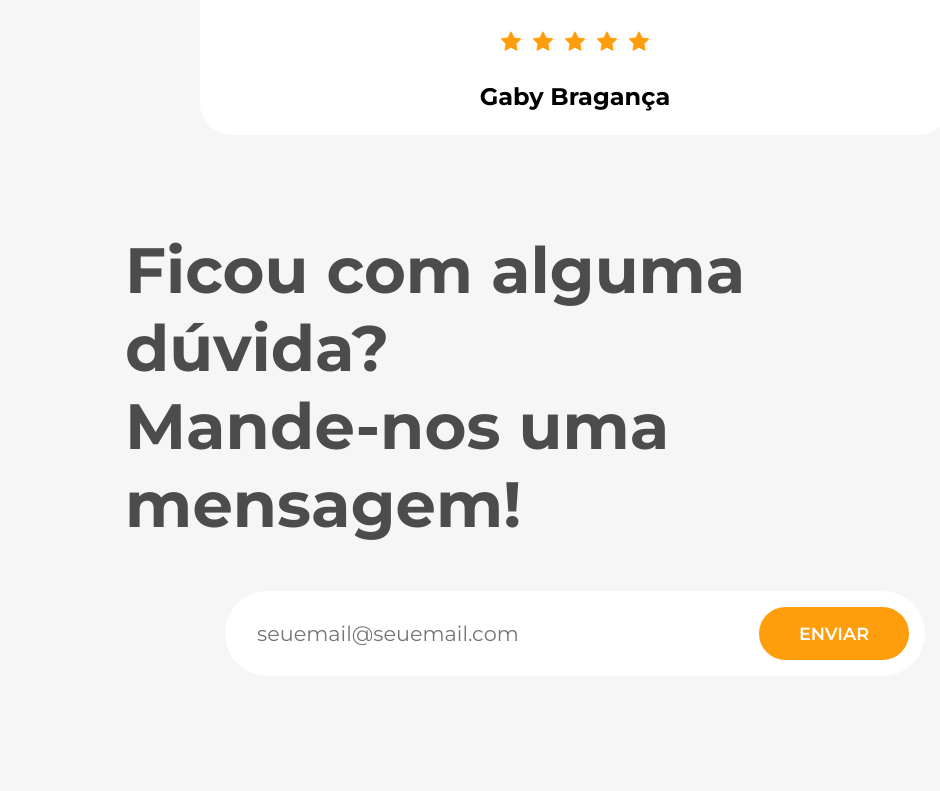
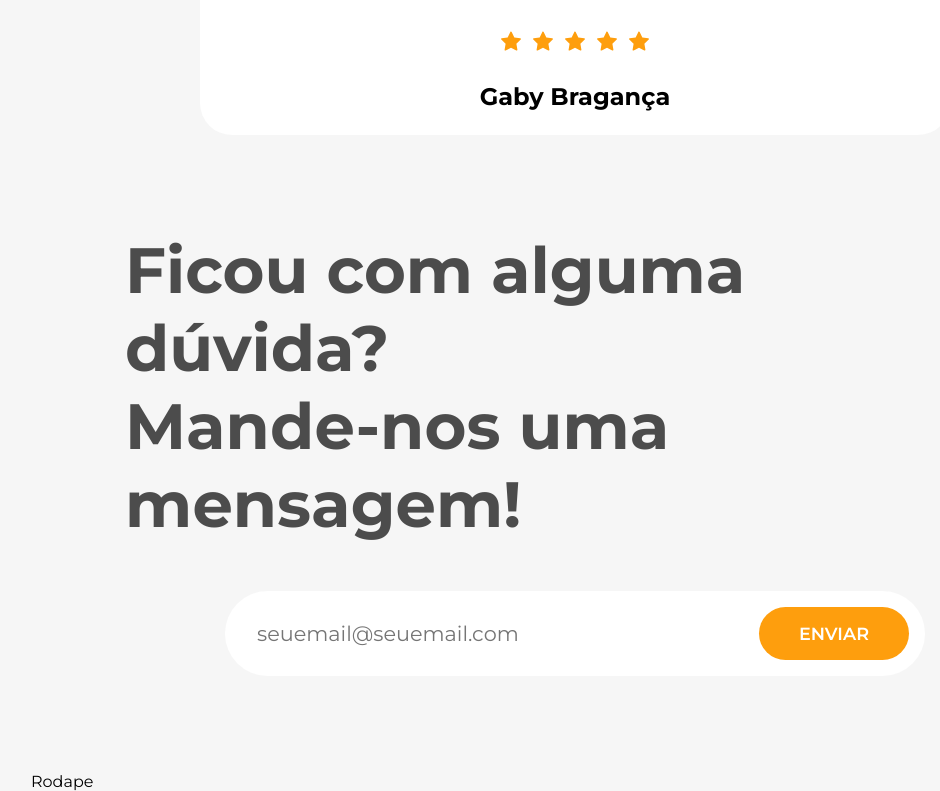
Before and after one commit to JethroTiago/express-cajacity, a React (Create React App) app: page / in a window 1280 px wide. Shown: the part 3620-4411 px from the top of the page, without its empty margins (65-1005 px from the left). Built offline with nearby package versions, Linux system fonts and the light colour scheme.

Commit message:
Importando Rodape] para App.js

```diff
--- a/src/App.js
+++ b/src/App.js
@@ -4,6 +4,7 @@ import Sobre from './Components/Sobre';
 import Trabalho from './Components/Trabalho';
 import Depoimentos from './Components/Depoimentos';
 import Contato from './Components/Contato';
+import Rodape from './Components/Rodape';
 
 function App() {
   return (
@@ -13,6 +14,7 @@ function App() {
       <Trabalho />
       <Depoimentos />
       <Contato />
+      <Rodape />
     </div>
   );
 };
```
